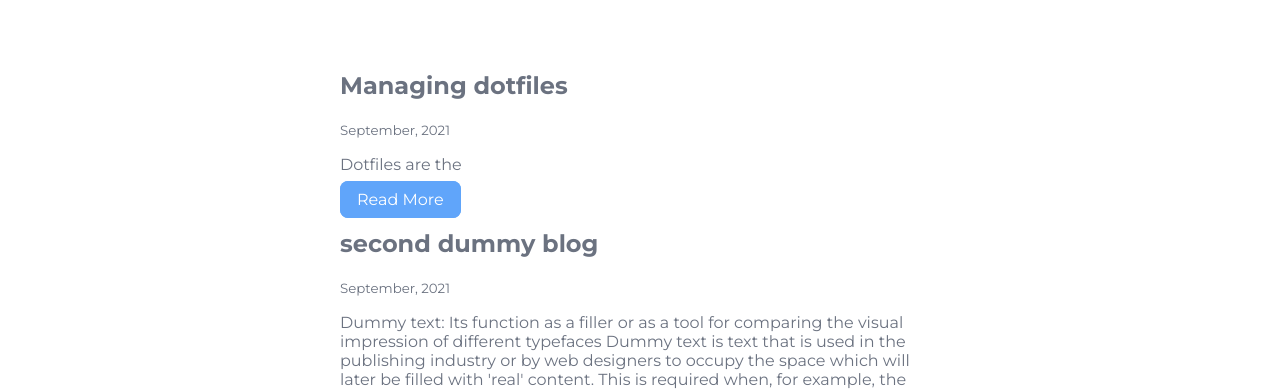
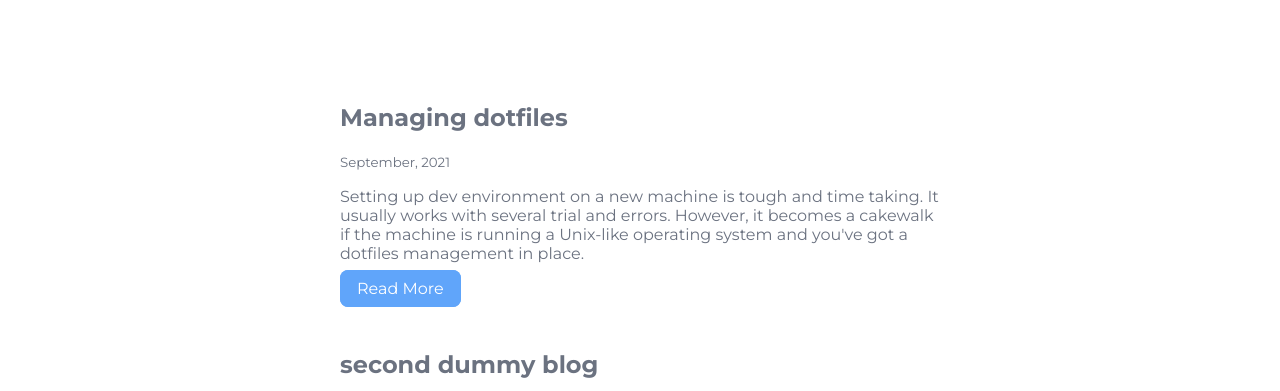
Before and after one commit to pnchinmay/chinmay, a plain HTML site: page blogs.html in a window 1280 px wide. Shown: the part 279-670 px from the top of the page. Drawn offline with Linux system fonts and the light colour scheme.

Commit message:
Feat: Add blog description

```diff
--- a/blogs.html
+++ b/blogs.html
@@ -36,19 +36,19 @@
 
 
     <ul class="list-non-bullet">
-      <li>
+      <li class="points">
         <article class="showcase-list container container-center">
           <h1>Managing dotfiles</h1>
           <small>September, 2021</small>
           <p>
-              Dotfiles are the
+            Setting up dev environment on a new machine is tough and time taking. It usually works with several trial and errors. However, it becomes a cakewalk if the machine is running a Unix-like operating system and you've got a dotfiles management in place.
           </p>
 
           <a class="link link-primary" href="./blog1.html">Read More</a>
         </article>
       </li>
 
-      <li>
+      <li class="points">
         <article class="showcase-list container container-center">
           <h1>second dummy blog</h1>
           <small>September, 2021</small>
--- a/styles.css
+++ b/styles.css
@@ -180,5 +180,5 @@ pre {
 }
 
 .points {
-    padding: 1rem 0.5rem;
+    padding: 1rem 1.5rem;
 }
```
